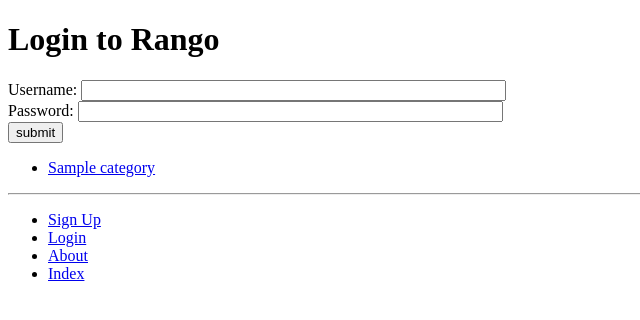
After one commit to JacksonDam/tango_with_django_project, a Django app: page /rango/login/ in a window 1280 px wide. The commit adds this page. Shown: the top 320 px of the page, without its empty margins (0-640 px from the left). Run offline with Django 3.2, Linux system fonts and the light colour scheme; tables that the repository leaves empty hold one stand-in row (values such as "Sample post").

Commit message:
finished and tested chapter 9 (UserProfile model, user registration view/template, login view/template, restricted page)

```diff
--- a/rango/admin.py
+++ b/rango/admin.py
@@ -1,5 +1,6 @@
 from django.contrib import admin
 from rango.models import Category, Page
+from rango.models import UserProfile
 
 class CategoryAdmin(admin.ModelAdmin):
     prepopulated_fields = {'slug':('name',)}
@@ -10,3 +11,4 @@ class PageAdmin(admin.ModelAdmin):
     list_display = ('title', 'category', 'url')
 
 admin.site.register(Page, PageAdmin)
+admin.site.register(UserProfile)
--- a/rango/models.py
+++ b/rango/models.py
@@ -1,5 +1,14 @@
 from django.db import models
 from django.template.defaultfilters import slugify
+from django.contrib.auth.models import User
+
+class UserProfile(models.Model):
+    user = models.OneToOneField(User, on_delete=models.CASCADE)
+    website = models.URLField(blank=True)
+    picture = models.ImageField(upload_to='profile_images', blank=True)
+
+    def __str__(self):
+        return self.user.username
 
 class Category(models.Model):
     name = models.CharField(max_length=128, unique=True)
--- a/rango/urls.py
+++ b/rango/urls.py
@@ -9,4 +9,8 @@ urlpatterns = [
     path('category/<slug:category_name_slug>/', views.show_category, name='show_category'),
     path('add_category/', views.add_category, name='add_category'),
     path('category/<slug:category_name_slug>/add_page/', views.add_page, name='add_page'),
+    path('register/', views.register, name='register'),
+    path('login/', views.user_login, name='login'),
+    path('logout/', views.user_logout, name='logout'),
+    path('restricted/', views.restricted, name='restricted'),
 ]
--- a/rango/views.py
+++ b/rango/views.py
@@ -2,10 +2,65 @@ from django.shortcuts import render
 from django.shortcuts import redirect
 from django.http import HttpResponse
 from django.urls import reverse
+from django.contrib.auth import authenticate, login, logout
+from django.contrib.auth.decorators import login_required
 from rango.models import Category
 from rango.models import Page
 from rango.forms import CategoryForm
 from rango.forms import PageForm
+from rango.forms import UserForm, UserProfileForm
+
+def register(request):
+    registered = False
+
+    if request.method == 'POST':
+        user_form = UserForm(request.POST)
+        profile_form = UserProfileForm(request.POST)
+
+        if user_form.is_valid() and profile_form.is_valid():
+            user = user_form.save()
+            user.set_password(user.password)
+            user.save()
+
+            profile = profile_form.save(commit=False)
+            profile.user = user
+
+            if 'picture' in request.FILES:
+                profile.picture = request.FILES['picture']
+
+            profile.save()
+            registered = True
+        else:
+            print(user_form.errors, profile_form.errors)
+    else:
+        user_form = UserForm()
+        profile_form = UserProfileForm()
+
+    return render(request, 'rango/register.html', context = {'user_form': user_form, 'profile_form': profile_form, 'registered': registered})
+
+def user_login(request):
+    if request.method == 'POST':
+        username = request.POST.get('username')
+        password = request.POST.get('password')
+
+        user = authenticate(username=username, password=password)
+
+        if user:
+            if user.is_active:
+                login(request, user)
+                return redirect(reverse('rango:index'))
+            else:
+                return HttpResponse("Your Rango account is disabled.")
+        else:
+            print(f"Invalid login details: {username}, {password}")
+            return HttpResponse("Invalid login details supplied.")
+    else:
+        return render(request, 'rango/login.html')
+
+@login_required
+def user_logout(request):
+    logout(request)
+    return redirect(reverse('rango:index'))
 
 def index(request):
     category_list = Category.objects.order_by('-likes')[:5]
@@ -30,6 +85,7 @@ def show_category(request, category_name_slug):
 
     return render(request, 'rango/category.html', context=context_dict)
 
+@login_required
 def add_category(request):
     form = CategoryForm()
 
@@ -43,6 +99,7 @@ def add_category(request):
 
     return render(request, 'rango/add_category.html', {'form': form})
 
+@login_required
 def add_page(request, category_name_slug):
     try:
         category = Category.objects.get(slug=category_name_slug)
@@ -68,6 +125,9 @@ def add_page(request, category_name_slug):
     context_dict = {'form': form, 'category': category}
     return render(request, 'rango/add_page.html', context=context_dict)
 
-
 def about(request):
     return render(request, 'rango/about.html')
+
+@login_required
+def restricted(request):
+    return render(request, 'rango/restricted.html')
--- a/tango_with_django_project/settings.py
+++ b/tango_with_django_project/settings.py
@@ -122,10 +122,12 @@ USE_TZ = True
 # https://docs.djangoproject.com/en/2.2/howto/static-files/
 
 STATIC_URL = '/static/'
-
 STATICFILES_DIRS = [STATIC_DIR, ]
 
 # Media files
 
 MEDIA_ROOT = MEDIA_DIR
 MEDIA_URL = '/media/'
+
+# Login
+LOGIN_URL = 'rango:login'
--- a/templates/rango/base.html
+++ b/templates/rango/base.html
@@ -23,11 +23,18 @@
 		</div>
 		<hr />
 		<div>
-			<u1>
-				<li><a href="{% url 'rango:add_category' %}">Add a New Category</a></li>
+			<ul>
+				{% if user.is_authenticated %}
+					<li><a href="{% url 'rango:restricted' %}">Restricted Page</a></li>
+					<li><a href="{% url 'rango:logout' %}">Logout</a></li>
+					<li><a href="{% url 'rango:add_category' %}">Add New Category</a></li>
+				{% else %}
+					<li><a href="{% url 'rango:register' %}">Sign Up</a></li>
+					<li><a href="{% url 'rango:login' %}">Login</a></li>
+				{% endif %}
 				<li><a href="{% url 'rango:about' %}">About</a></li>
 				<li><a href="{% url 'rango:index' %}">Index</a></li>
-			</u1>
+			</ul>
 		</div>
 	</body>
 </html>
--- a/templates/rango/category.html
+++ b/templates/rango/category.html
@@ -21,7 +21,9 @@
 		{% else %}
 			<strong>No pages currently in category.</strong>
 		{% endif %}
-		<a href="{% url 'rango:add_page' category.slug %}">Add Page</a><br />
+		{% if user.is_authenticated %}
+			<a href="{% url 'rango:add_page' category.slug %}">Add Page</a><br />
+		{% endif %}
 	{% else %}
 		<strong>No pages currently in category.</strong>
 	{% endif %}
--- a/templates/rango/index.html
+++ b/templates/rango/index.html
@@ -8,7 +8,11 @@
 {% block body_block %}
 	<h1>Rango says...</h1>
 	<div>
-		hey there partner! <br />
+		{% if user.is_authenticated %}
+			howdy {{ user.username }}!
+		{% else %}
+			hey there partner!
+		{% endif %}
 		<strong>{{boldmessage}}</strong><br />
 	</div>
 
--- /dev/null
+++ b/templates/rango/login.html
@@ -0,0 +1,16 @@
+{% extends 'rango/base.html' %}
+{% load staticfiles %}
+
+{% block title_block %}
+	Login
+{% endblock %}
+
+{% block body_block %}
+	<h1>Login to Rango</h1>
+	<form id="login-form" method="post" action="{% url 'rango:login' %}">
+		{% csrf_token %}
+		Username: <input type="text" name="username" value="" size="50" /><br />
+		Password: <input type="password" name="password" value="" size="50" /><br />
+		<input type="submit" value="submit" />
+	</form>
+{% endblock %}
```
Also changed, not shown: rango/forms.py (+14 -0 lines), templates/rango/register.html (added, +22 -0 lines), templates/rango/restricted.html (added, +10 -0 lines), media/profile_images/cat.jpg (added), rango/migrations/0004_auto_20230112_2243.py (added), 4 other files.
